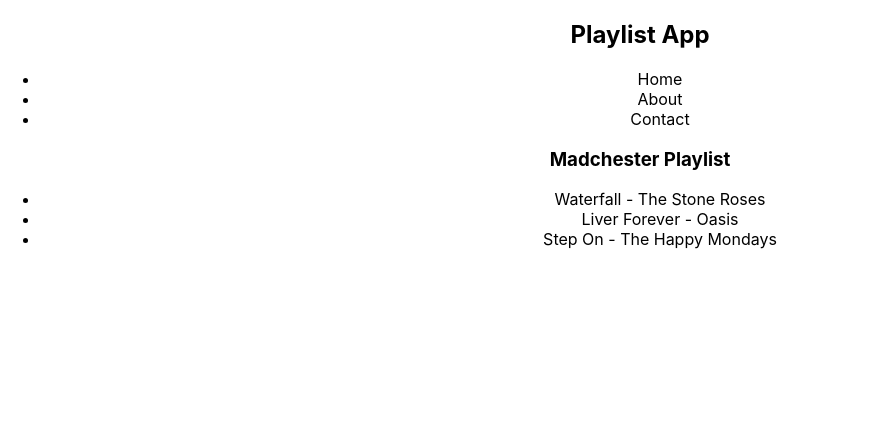
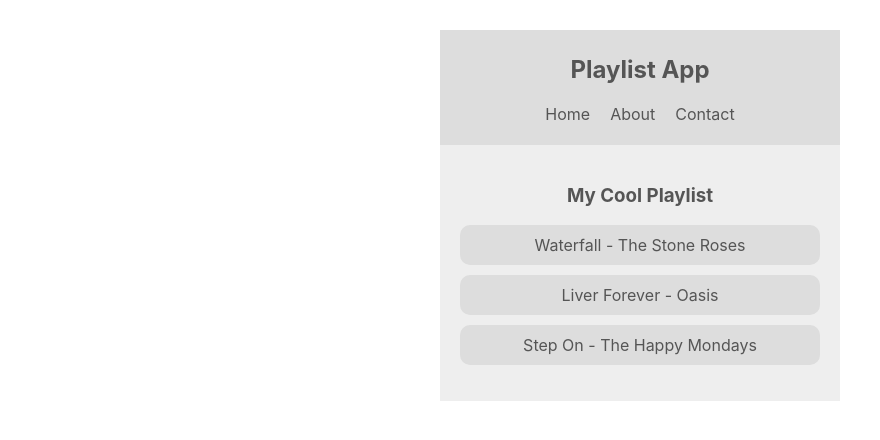
Before and after one commit to alex-coupe/playlist-app, a React (Create React App) app: page / in a window 1280 px wide. Shown: the top 440 px of the page, without its empty margins (0-880 px from the left). Built offline with nearby package versions, Linux system fonts and the light colour scheme.

Commit message:
First context in place and consumed

```diff
--- a/src/App.css
+++ b/src/App.css
@@ -1,38 +1,38 @@
+body {
+  margin: 0;
+  font-family: -apple-system, BlinkMacSystemFont, "Segoe UI", "Roboto", "Oxygen",
+    "Ubuntu", "Cantarell", "Fira Sans", "Droid Sans", "Helvetica Neue",
+    sans-serif;
+  -webkit-font-smoothing: antialiased;
+  -moz-osx-font-smoothing: grayscale;
+}
+
+/* app styles */
 .App {
+  max-width: 400px;
+  margin: 30px auto;
   text-align: center;
 }
-
-.App-logo {
-  height: 40vmin;
-  pointer-events: none;
+nav{
+  padding: 5px;
 }
-
-@media (prefers-reduced-motion: no-preference) {
-  .App-logo {
-    animation: App-logo-spin infinite 20s linear;
-  }
+nav ul {
+  padding: 0;
 }
-
-.App-header {
-  background-color: #282c34;
-  min-height: 100vh;
-  display: flex;
-  flex-direction: column;
-  align-items: center;
-  justify-content: center;
-  font-size: calc(10px + 2vmin);
-  color: white;
+nav ul li {
+  display: inline-block;
+  margin: 0 10px;
 }
-
-.App-link {
-  color: #61dafb;
+.playlist {
+  padding: 20px;
+  margin-bottom: 20px;
 }
-
-@keyframes App-logo-spin {
-  from {
-    transform: rotate(0deg);
-  }
-  to {
-    transform: rotate(360deg);
-  }
+.playlist ul{
+  padding: 0;
+  list-style-type: none;
 }
+.playlist li {
+  padding: 10px;
+  margin: 10px auto;
+  border-radius: 10px;
+}
--- a/src/App.js
+++ b/src/App.js
@@ -2,12 +2,16 @@
 import './App.css';
 import Navbar from './components/Navbar';
 import Playlist from './components/Playlist';
+import ThemeContextProvider from './contexts/ThemeContext';
+
 
 function App() {
   return (
     <div className="App">
-      <Navbar />
-      <Playlist />
+      <ThemeContextProvider>
+        <Navbar />
+        <Playlist />
+      </ThemeContextProvider>
     </div>
   );
 }
--- a/src/components/Navbar.js
+++ b/src/components/Navbar.js
@@ -1,9 +1,14 @@
 import React from 'react'
+import { ThemeContext } from './../contexts/ThemeContext';
 
 export default function Navbar() {
     return (
+        <ThemeContext.Consumer>
+            {(context) => {
+            const theme = context.isLightTheme ? context.light : context.dark;
+            return (
         <div>
-            <nav>
+            <nav style={{background: theme.ui, color: theme.text }}>
                 <h1>Playlist App</h1>
                 <ul>
                     <li>Home</li>
@@ -12,5 +17,6 @@
                 </ul>
             </nav>
         </div>
+        )}}</ThemeContext.Consumer>
     )
 }
--- a/src/components/Playlist.js
+++ b/src/components/Playlist.js
@@ -1,14 +1,23 @@
 import React from 'react'
+import {ThemeContext} from './../contexts/ThemeContext';
 
 export default function Playlist() {
+
     return (
-        <div>
-            <h3>Madchester Playlist</h3>
-            <ul>
-                <li>Waterfall - The Stone Roses</li>
-                <li>Liver Forever - Oasis</li>
-                <li>Step On - The Happy Mondays</li>
-            </ul>
-        </div>
-    )
+        <ThemeContext.Consumer>
+            {(context) => {
+            const theme = context.isLightTheme ? context.light : context.dark;
+            return (
+            <div className="playlist" style={{background: theme.bg, color: theme.text }}>
+                <h3>My Cool Playlist</h3>
+                <ul>
+                    <li style={{background: theme.ui}}>Waterfall - The Stone Roses</li>
+                    <li style={{background: theme.ui}}>Liver Forever - Oasis</li>
+                    <li style={{background: theme.ui}}>Step On - The Happy Mondays</li>
+                </ul>
+            </div>)
+        }}
+        </ThemeContext.Consumer>
+    );
+
 }
--- /dev/null
+++ b/src/contexts/ThemeContext.js
@@ -0,0 +1,17 @@
+import React, { createContext, useState } from "react";
+
+export const ThemeContext = createContext();
+
+export default function ThemeContextProvider(props) {
+    const [state] = useState({
+        isLightTheme: true,
+        light: {text: '#555', ui: '#ddd', bg: '#eee' },
+        dark : {text: '#ddd', ui: '#333', bg: '#555'}
+    })
+
+    return (
+      <ThemeContext.Provider value={state}>
+        {props.children}
+      </ThemeContext.Provider>
+    )
+}
```
